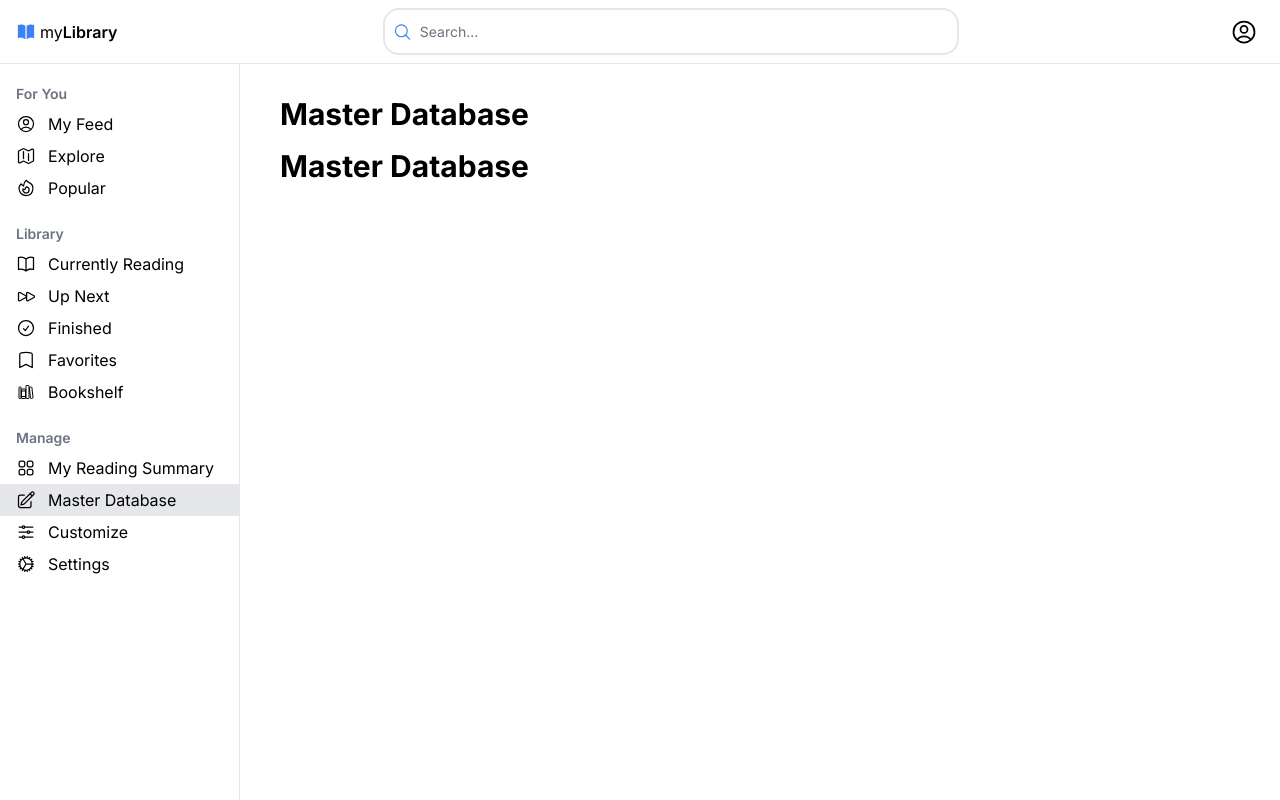
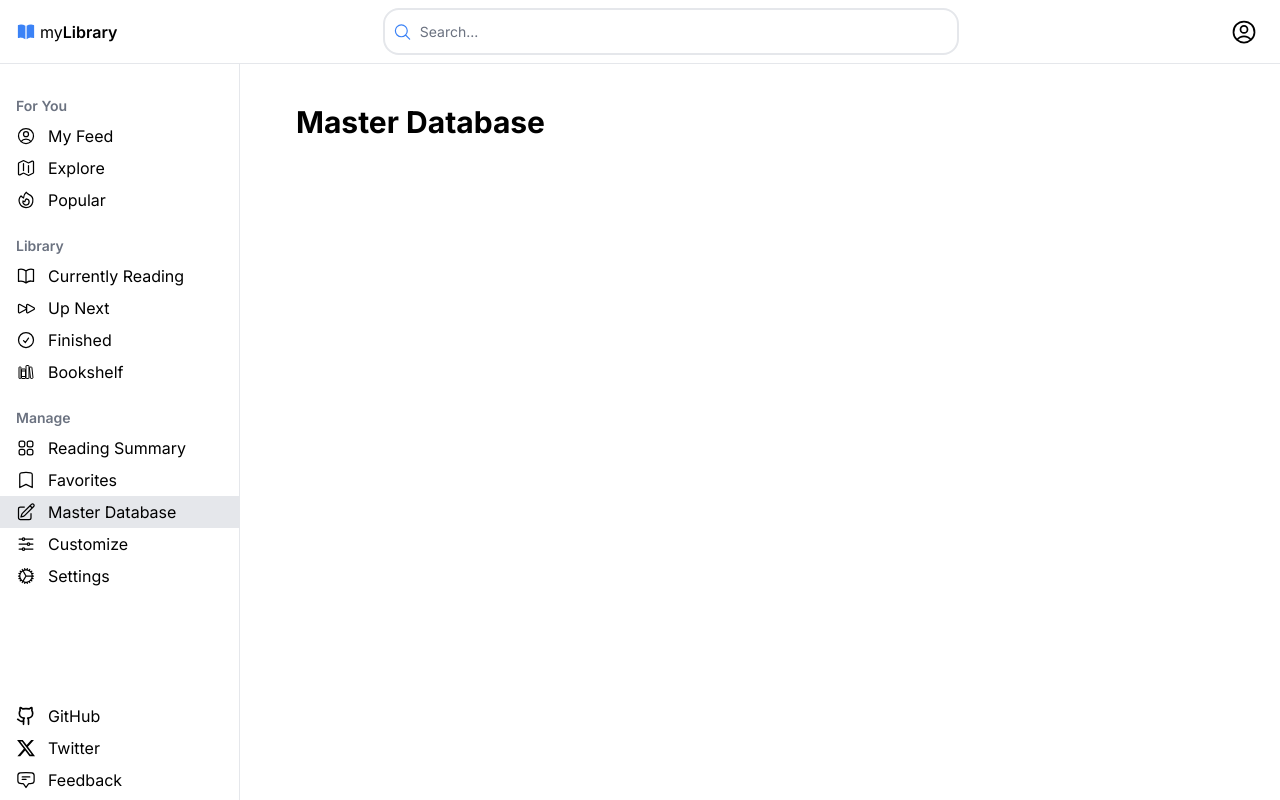
Before and after one commit to yhajiali/mylibrary, a Next.js app: page /master-database in a window 1280 px wide. Built offline with nearby package versions, Linux system fonts and the light colour scheme.

Commit message:
Update Side Nav links and UI

```diff
--- a/app/(library)/layout.tsx
+++ b/app/(library)/layout.tsx
@@ -18,9 +18,6 @@ const layout = ({ children }: { children: React.ReactNode }) => {
     case "/finished":
       routeTitle = "Finished";
       break;
-    case "/favorites":
-      routeTitle = "Favorites";
-      break;
     case "/bookshelf":
       routeTitle = "Bookshelf";
       break;
--- a/app/(manage)/layout.tsx
+++ b/app/(manage)/layout.tsx
@@ -20,7 +20,7 @@ const layout = ({ children }: { children: React.ReactNode }) => {
   }
 
   return (
-    <main className="flex flex-col gap-4 md:px-6 md:py-4">
+    <main className="flex flex-col gap-4 md:px-10 md:py-6">
       <h2 className="text-3xl font-bold">{routeTitle}</h2>
       <section className="grid grid-cols-1 md:grid-cols-2 lg:grid-cols-2 xl:grid-cols-3 2xl:grid-cols-4 3xl:grid-cols-5 gap-4">
         {children}
--- a/app/(manage)/master-database/page.tsx
+++ b/app/(manage)/master-database/page.tsx
@@ -1,9 +1,5 @@
 const page = () => {
-  return (
-    <div>
-      <h3 className="text-3xl font-bold">Master Database</h3>
-    </div>
-  );
+  return <></>;
 };
 
 export default page;
--- a/app/components/Header.tsx
+++ b/app/components/Header.tsx
@@ -9,7 +9,7 @@ const Header = ({}: Props) => {
   const [openSideNav, setSideNav] = useState(false);
 
   return (
-    <header className="sticky top-0 z-50 w-full">
+    <header className="sticky top-0 left-0 z-50">
       <MainNav openSideNav={openSideNav} setSideNav={setSideNav} />
       <SideNav openSideNav={openSideNav} />
     </header>
--- a/app/components/ui/MainNav.tsx
+++ b/app/components/ui/MainNav.tsx
@@ -19,6 +19,7 @@ export const MainNav: React.FC<Props> = ({ openSideNav, setSideNav }) => {
       >
         <Bars3Icon />
       </button>
+
       <Logo />
 
       {/* Search bar */}
--- a/app/components/ui/SideNav.tsx
+++ b/app/components/ui/SideNav.tsx
@@ -1,5 +1,4 @@
 "use client";
-
 import React from "react";
 import Link from "next/link";
 import { sideNavLinks } from "../../../lib/links";
@@ -15,16 +14,17 @@ export const SideNav = ({ openSideNav }: Props) => {
     <aside
       className={`${
         !openSideNav && "-translate-x-full"
-      } transition-transform duration-300 lg:translate-x-0 flex flex-col justify-between fixed w-60 h-screen border-r bg-white`}
+      } transition-transform duration-300 lg:translate-x-0 fixed w-60 h-[95vh] border-r bg-white py-7`}
     >
-      <nav className="flex flex-col gap-4 h-full py-4">
-        {sideNavLinks.map((navSection) => (
-          <ul className="flex flex-col" key={navSection.title}>
+      <nav className="flex flex-col justify-between gap-20 h-full">
+        <section className="flex flex-col gap-4">
+          {sideNavLinks.mainSection.map((section) => (
+            <ul className="flex flex-col" key={section.title}>
               <h3 className="px-4 py-1 font-semibold text-sm text-gray-500">
-              {navSection.title}
+                {section.title}
               </h3>
 
-            {navSection.links.map((link) => (
+              {section.links.map((link) => (
                 <li
                   className={`px-4 py-1 hover:bg-gray-200 ${
                     pathname === link.href && "bg-gray-200"
@@ -41,6 +41,31 @@ export const SideNav = ({ openSideNav }: Props) => {
               ))}
             </ul>
           ))}
+        </section>
+
+        <section>
+          <ul className="flex flex-col">
+            {sideNavLinks.resourcesSection.map((link) => (
+              <li
+                className={`px-4 py-1 hover:bg-gray-200 ${
+                  pathname === link.href && "bg-gray-200"
+                }`}
+                key={link.href}
+              >
+                <Link
+                  href={link.href}
+                  target="_blank"
+                  className="flex gap-3 items-center"
+                >
+                  <figure className="inline-flex items-center justify-center">
+                    <link.icon className="size-5" />
+                  </figure>
+                  <span>{link.name}</span>
+                </Link>
+              </li>
+            ))}
+          </ul>
+        </section>
       </nav>
     </aside>
   );
--- a/lib/links.ts
+++ b/lib/links.ts
@@ -10,11 +10,15 @@ import {
   BookOpenIcon,
   BookmarkIcon,
   CogIcon,
+  ChatBubbleBottomCenterTextIcon,
 } from "@heroicons/react/24/outline";
 import { IoLibraryOutline } from "react-icons/io5";
+import { LuGithub } from "react-icons/lu";
+import { FaXTwitter } from "react-icons/fa6";
 import ProfilePic from "../app/components/ui/ProfilePic";
 
-export const sideNavLinks = [
+export const sideNavLinks = {
+  mainSection: [
     {
       title: "For You",
       links: [
@@ -53,11 +57,7 @@ export const sideNavLinks = [
           href: "/finished",
           icon: CheckCircleIcon,
         },
-      {
-        name: "Favorites",
-        href: "/favorites",
-        icon: BookmarkIcon,
-      },
+
         {
           name: "Bookshelf",
           href: "/bookshelf",
@@ -69,9 +69,14 @@ export const sideNavLinks = [
       title: "Manage",
       links: [
         {
-        name: "My Reading Summary",
+          name: "Reading Summary",
           href: "/reading-summary",
           icon: Squares2X2Icon,
+        },
+        {
+          name: "Favorites",
+          href: "/favorites",
+          icon: BookmarkIcon,
         },
         {
           name: "Master Database",
@@ -91,4 +96,22 @@ export const sideNavLinks = [
         },
       ],
     },
-];
+  ],
+  resourcesSection: [
+    {
+      name: "GitHub",
+      href: "https://github.com/yhajiali/mylibrary",
+      icon: LuGithub,
+    },
+    {
+      name: "Twitter",
+      href: "https://x.com/yhajiali_",
+      icon: FaXTwitter,
+    },
+    {
+      name: "Feedback",
+      href: "mailto:yusuf@yhajiali.com",
+      icon: ChatBubbleBottomCenterTextIcon,
+    },
+  ],
+};
```
Lines whose indentation alone changed are shown as unchanged.
